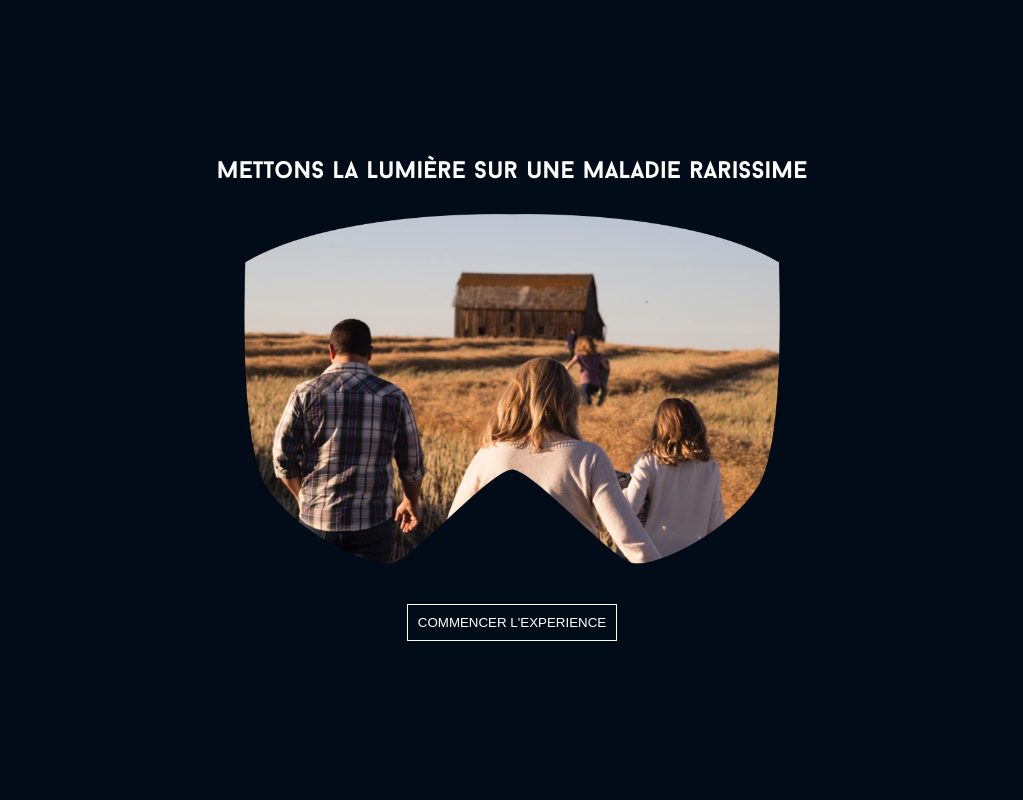
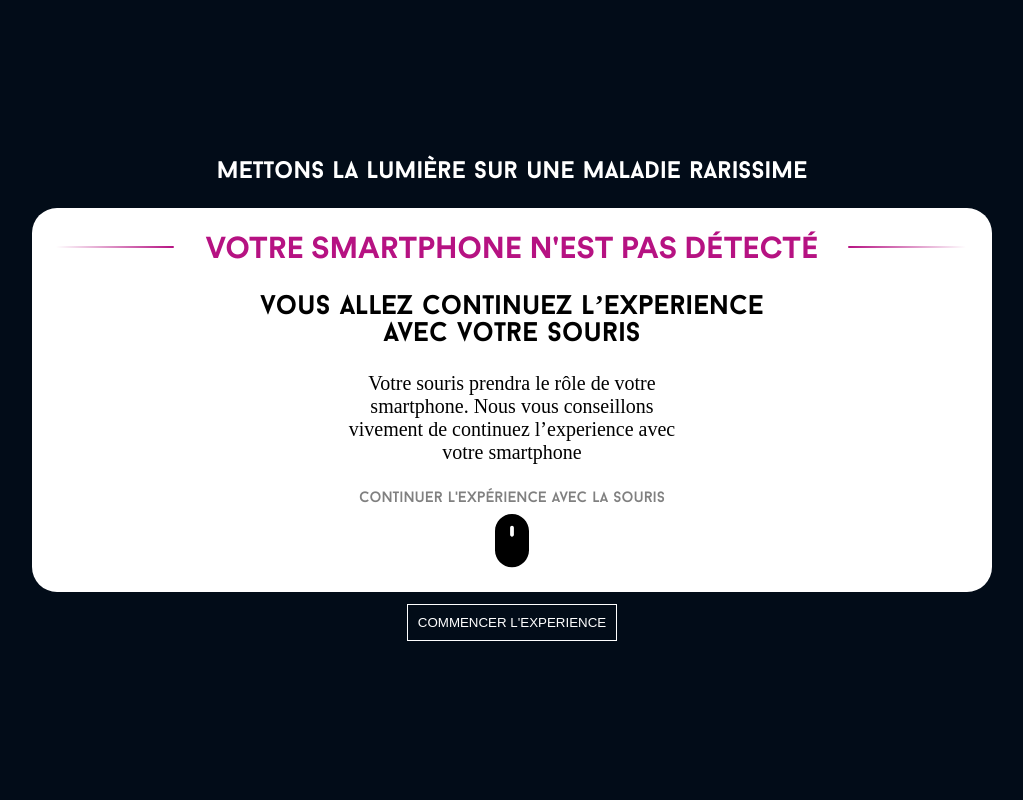
Before and after one commit to LionelPaulus/Doc-enfants-de-la-lune, a website: page app/home.html in a window 1280 px wide. Shown: the top 800 px of the page, without its empty margins (128-1151 px from the left). Drawn offline with nearby package versions, Linux system fonts and the light colour scheme; files that its build step writes are made by us from their sources; files whose address does not match are found by name.

Commit message:
✨ Home popin

```diff
--- a/app/home.html
+++ b/app/home.html
@@ -45,6 +45,15 @@
           <button class="home__btnTxt">continuer</button>
         </div>
       </div>
+      <div class="popup">
+        <h1 class="popup__title">VOTRE SMARTPHONE N'EST PAS détecté</h1>
+        <h2 class="popup__subtitle">vous allez continuez l’experience<br>avec votre souris</h2>
+        <p class="popup__content">Votre souris prendra le rôle de votre<br>smartphone. Nous vous conseillons<br>vivement de continuez l’experience avec<br>votre smartphone</p>
+        <a class="popup__link">
+          continuer l'expérience avec la souris
+          <br><img src="dist/media/img/mouse.svg" alt="Souris">
+        </a>
+      </div>
     </div>
   </body>
 </html>
--- a/app/src/sass/globals/colors.scss
+++ b/app/src/sass/globals/colors.scss
@@ -3,3 +3,4 @@ $black: #020c18;
 $true-black: #000;
 $white: #fff;
 $mauve: #b61282;
+$grey: #808080;
--- a/app/src/sass/partials/_home.scss
+++ b/app/src/sass/partials/_home.scss
@@ -156,4 +156,67 @@
       }
     }
   }
+
+  .popup {
+    background-color: $white;
+    border-radius: 25px;
+    left: 50%;
+    min-width: 920px;
+    padding: 20px;
+    position: fixed;
+    text-align: center;
+    top: 50%;
+    transform: translate(-50%, -50%);
+    width: 50vw;
+
+    .popup__title {
+      color: $mauve;
+      font-family: $status-font-family;
+      font-size: 30px;
+      text-transform: uppercase;
+
+      &::before {
+        background: linear-gradient(to right, $white, $mauve);
+        border-radius: 25px;
+        content: '';
+        height: 2px;
+        margin-left: -150px;
+        margin-top: 18px;
+        position: absolute;
+        width: 118px;
+      }
+
+      &::after {
+        background: linear-gradient(to right, $mauve, $white);
+        border-radius: 25px;
+        content: '';
+        height: 2px;
+        margin-left: 30px;
+        margin-top: 18px;
+        position: absolute;
+        width: 118px;
+      }
+    }
+
+    .popup__subtitle {
+      font-family: $title-font-family;
+      font-size: 27px;
+      margin: 3vh;
+    }
+
+    .popup__content {
+      font-size: 20px;
+      margin-bottom: 3vh;
+    }
+
+    .popup__link {
+      color: $grey;
+      font-family: $title-font-family;
+      font-size: 15px;
+
+      img {
+        margin-top: 1vh;
+      }
+    }
+  }
 }
```
Also changed, not shown: app/src/media/img/mouse.svg (added).
